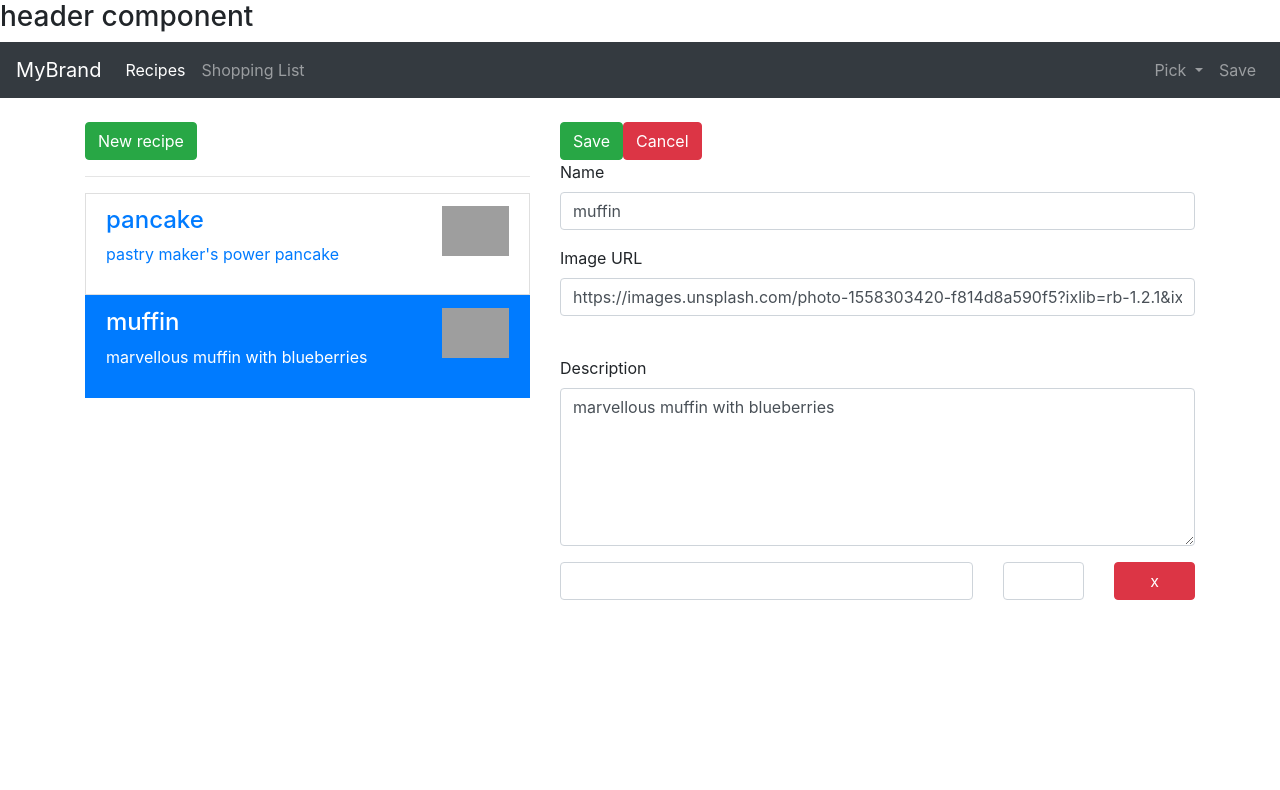
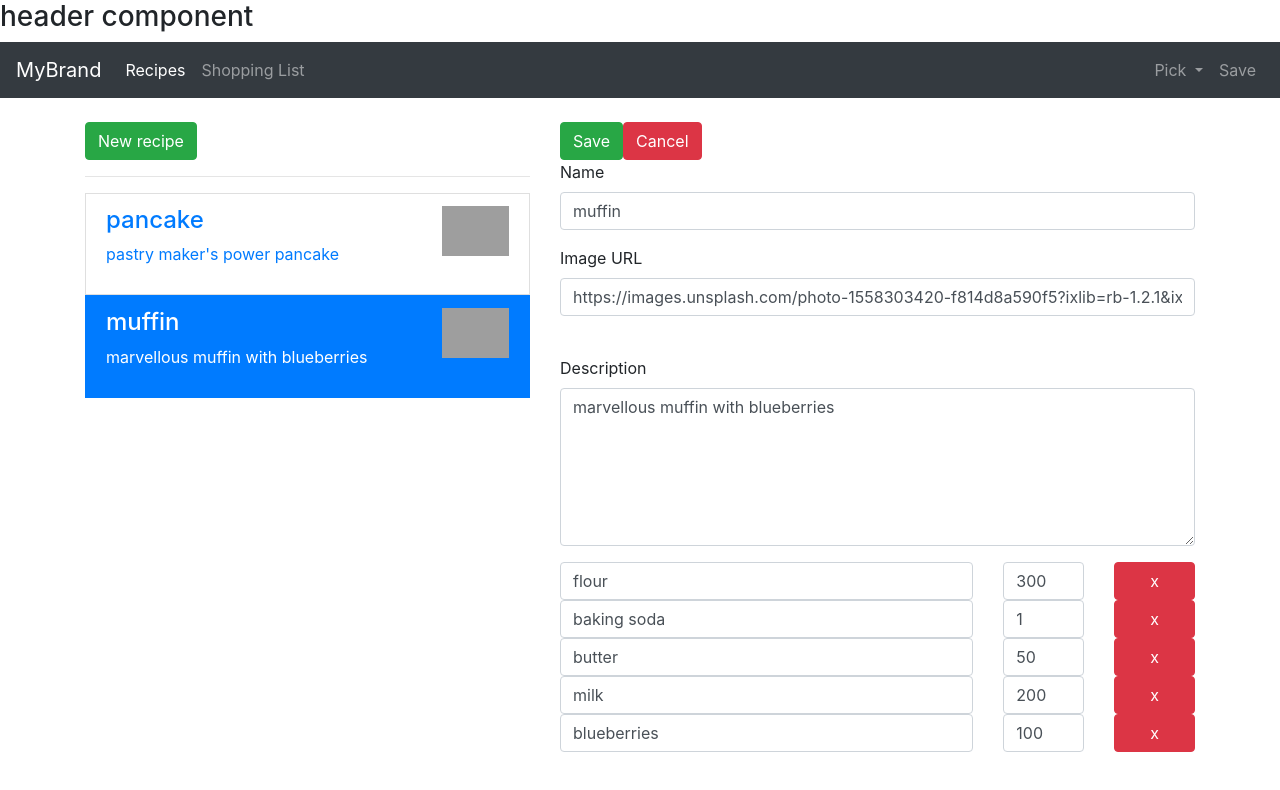
Before and after one commit to HwyToHell/shopping, an Angular app: page /recipes/1/edit in a window 1280 px wide. Shown: the top 790 px of the page. Built offline with nearby package versions, Linux system fonts and the light colour scheme; grey boxes are pictures that could not be loaded.

Commit message:
229 adding ingredient controls dynamically to a FormArray

```diff
--- a/src/app/recipes/recipe-edit/recipe-edit.component.html
+++ b/src/app/recipes/recipe-edit/recipe-edit.component.html
@@ -49,13 +49,16 @@
             </div>
 
             <div class="row">
-                <div class="col-sm-12">
-                    <div class="row">
+                <div formArrayName="ingredients" class="col-sm-12">
+                    <div
+                        *ngFor="let ingredientCtrl of ingredientControls; let i = index"
+                        [formGroupName]="i"
+                        class="row">
                         <div class="col-sm-8">
-                            <input type="text" name="ingredientName" class="form-control">
+                            <input type="text" formControlName="name" class="form-control">
                         </div>
                         <div class="col-sm-2">
-                            <input type="number" name="amount" class="form-control">
+                            <input type="number" formControlName="amount" class="form-control">
                         </div>
                         <div class="col-sm-2">
                             <button class="btn btn-danger btn-block">x</button>
--- a/src/app/recipes/recipe-edit/recipe-edit.component.ts
+++ b/src/app/recipes/recipe-edit/recipe-edit.component.ts
@@ -1,6 +1,6 @@
 import { Component, OnInit } from '@angular/core';
 import { ActivatedRoute, Params } from '@angular/router';
-import { FormGroup, FormControl } from '@angular/forms';
+import { FormGroup, FormControl, FormArray } from '@angular/forms';
 import { RecipeService } from '../recipe.service';
 
 @Component({
@@ -31,11 +31,15 @@ export class RecipeEditComponent implements OnInit {
     console.log(this.recipeForm);
   }
 
+  get ingredientControls() {
+    return (<FormArray>this.recipeForm.get('ingredients')).controls;
+  }
+
   private initForm() {
     let recipeName = '';
     let recipeDescription = '';
     let recipeImageUrl = '';
-    console.log(this.isEditMode);
+    let recipeIngredients = new FormArray([]);
 
 
     if (this.isEditMode) {
@@ -44,13 +48,27 @@ export class RecipeEditComponent implements OnInit {
       recipeName = recipe.name;
       recipeDescription = recipe.description;
       recipeImageUrl = recipe.imagePath;
-    }
+
+      // recipe can be created without ingredients,
+      // this must be checked before using ingredients array
+      if (recipe['ingredients']) {
+        for (let ingredient of recipe.ingredients) {
+          recipeIngredients.push(
+            new FormGroup({
+              'name': new FormControl(ingredient.name),
+              'amount': new FormControl(ingredient.amount)
+            })
+          );
+        }
+      }
+    } // end isEditMode
 
     this.recipeForm = new FormGroup({
       // either empty (not in edit mode) or current recipe name (in edit mode)
       'name': new FormControl(recipeName),
       'description': new FormControl(recipeDescription),
-      'imageUrl': new FormControl(recipeImageUrl)
+      'imageUrl': new FormControl(recipeImageUrl),
+      'ingredients': recipeIngredients
     });
   }
 
```
